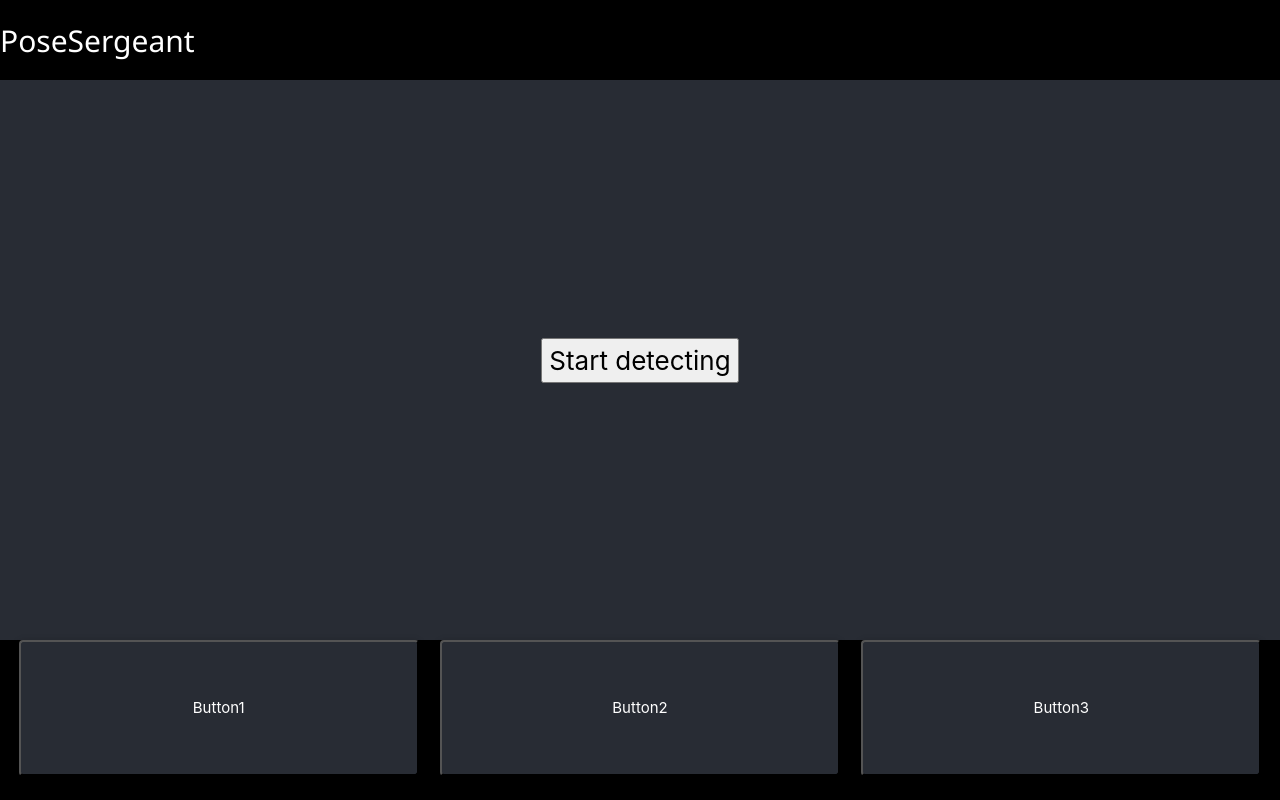
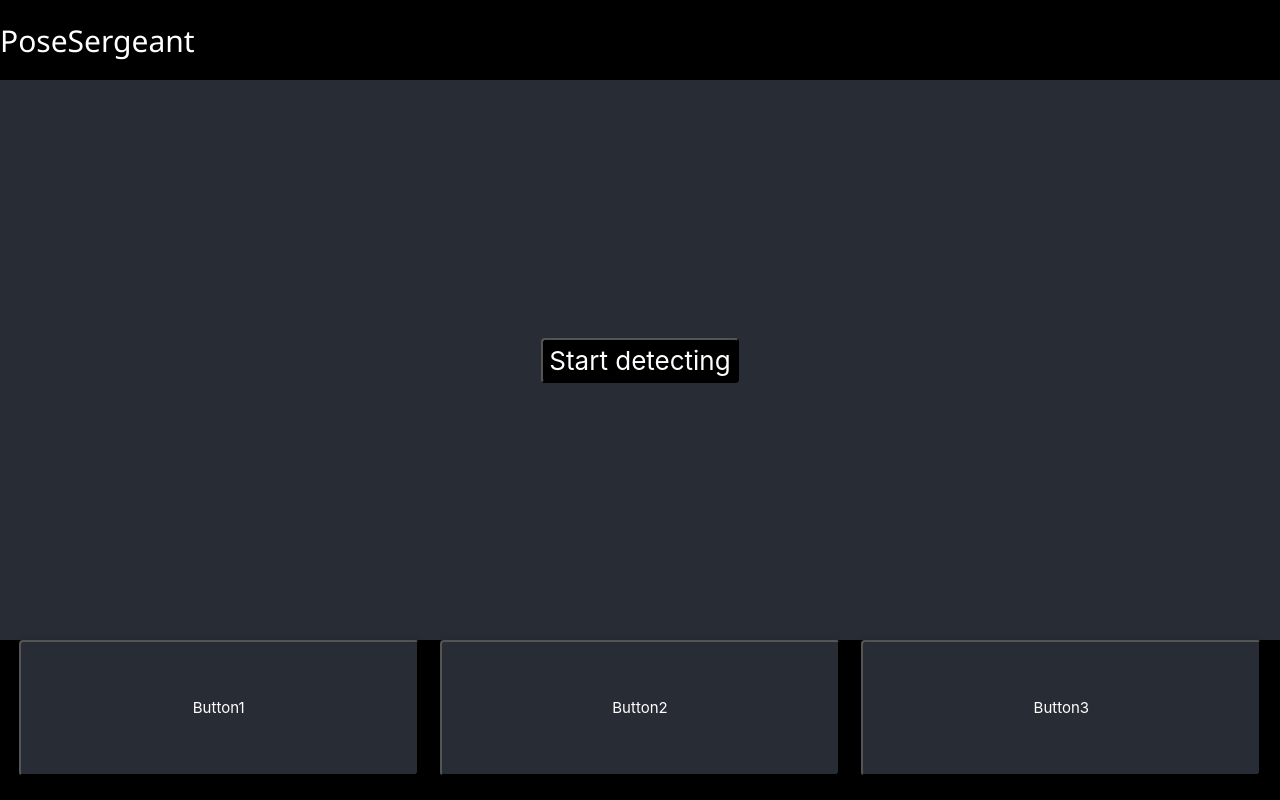
Before and after one commit to DoodlesOnMyFood/PostureDetection, a React (Create React App) app: page / in a window 1280 px wide. Built offline with nearby package versions, Linux system fonts and the light colour scheme.

Commit message:
buttons buttons buttons

```diff
--- a/src/App.css
+++ b/src/App.css
@@ -19,7 +19,9 @@
   display: flex;
   flex-direction: row;
   align-items: center;
+  justify-items: center;
   color: #fff;
+  text-align: center;
 }
 
 .App-body {
--- a/src/AppInner.js
+++ b/src/AppInner.js
@@ -16,7 +16,13 @@ function App_inner() {
   }
   return(
     <div>
-      <button onClick={()=>setPoseDetect(true)}>Start detecting</button>
+      <button
+        style={{
+          borderRadius:"4px",
+          color: "#fff",
+          backgroundColor: "#000000"
+          }}
+        onClick={()=>setPoseDetect(true)}>Start detecting</button>
     </div>
   )
 }
--- a/src/PoseDetect.js
+++ b/src/PoseDetect.js
@@ -129,7 +129,15 @@ function PoseDetect( { setPoseDetect } ) {
 
         <Status statusLog={statusLog} />
 
-        <button style={{position: "absolute",bottom:"30%"}} onClick={()=>setPoseDetect(false)}>close</button>
+        <button
+          style={{
+            borderRadius:"4px",
+            color: "#fff",
+            position: "absolute",
+            bottom:"30%",
+            backgroundColor: "#000000"
+            }}
+          onClick={()=>setPoseDetect(false)}>close</button>
       </header>
     </div>
   );
```
